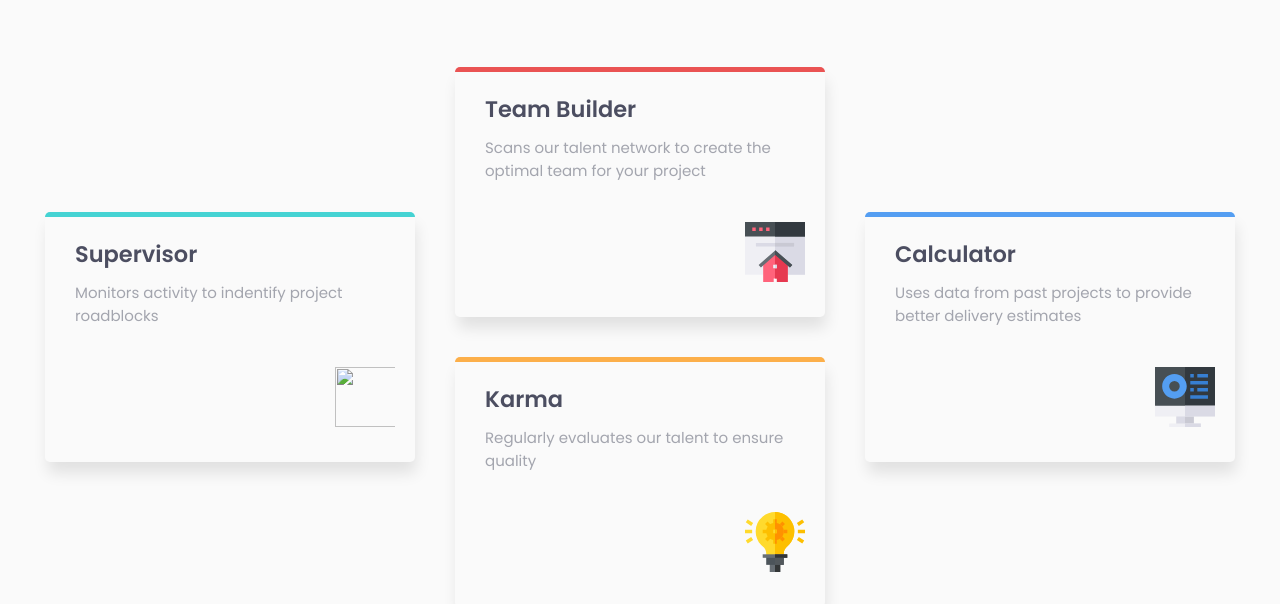
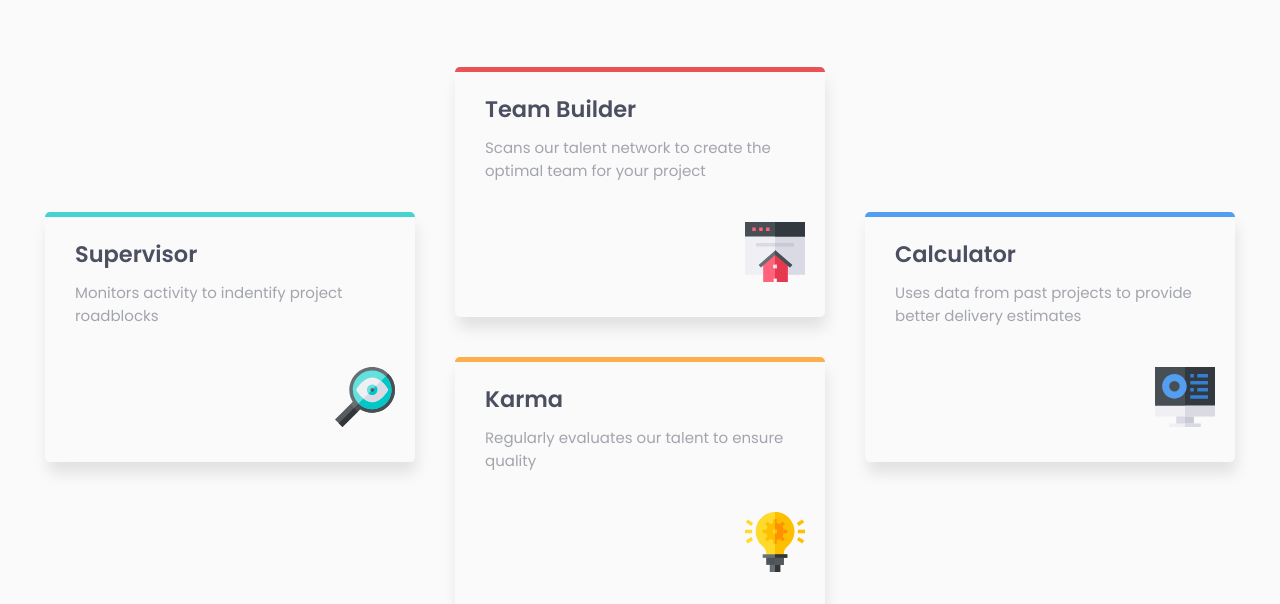
Before and after one commit to RafaelGLeal/Four-Cards-Css-grid, a plain HTML site: page index.html in a window 1280 px wide. Shown: the part 219-823 px from the top of the page. Drawn offline with Linux system fonts and the light colour scheme.

Commit message:
Update index.html

```diff
--- a/index.html
+++ b/index.html
@@ -29,7 +29,7 @@
       <div class="container-box box1">
         <h1>Supervisor</h1>
         <p>Monitors activity to indentify project roadblocks</p>
-        <img src="./images/icon-supervisor.svg alt="supervisor-icon">
+        <img src="./images/icon-supervisor.svg" alt="supervisor-icon">
       </div>
       <div class="container-box box2">
         <h1>Team Builder</h1>
```
